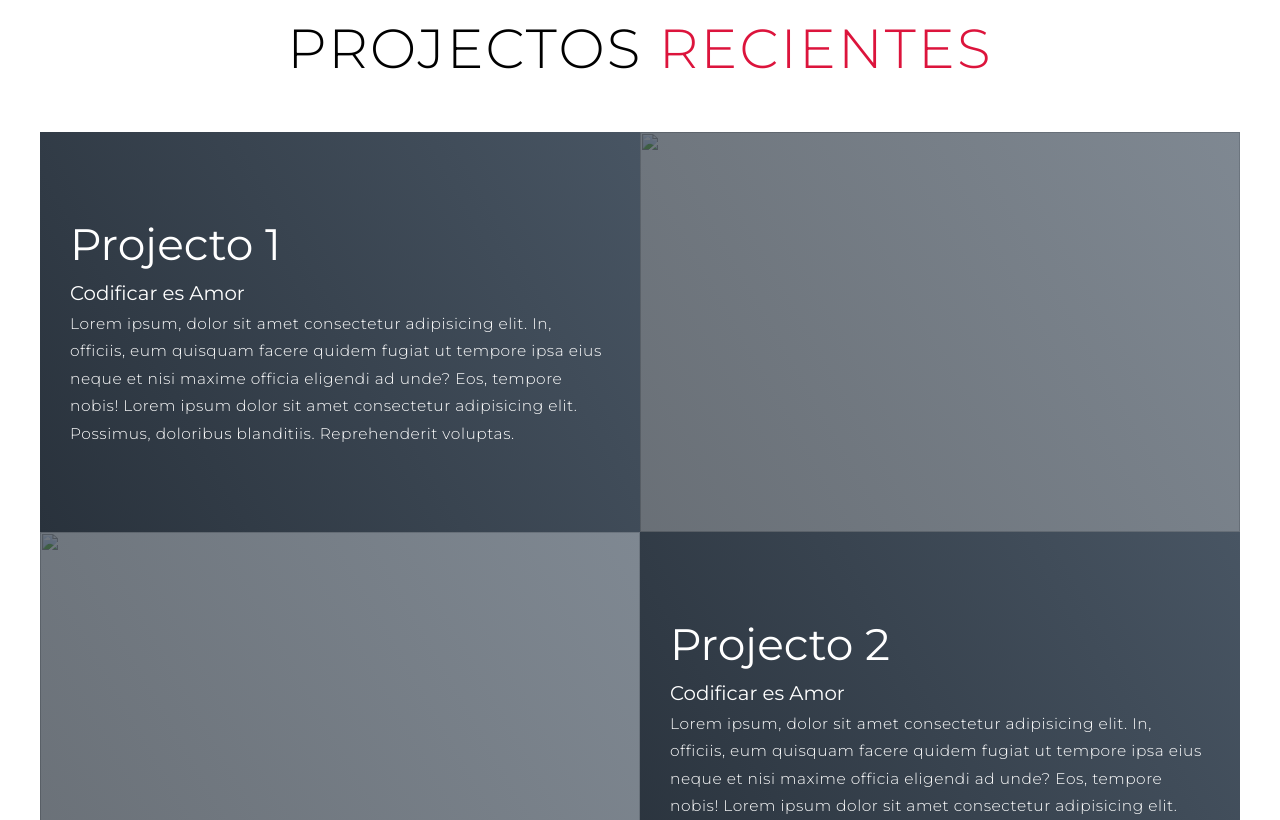
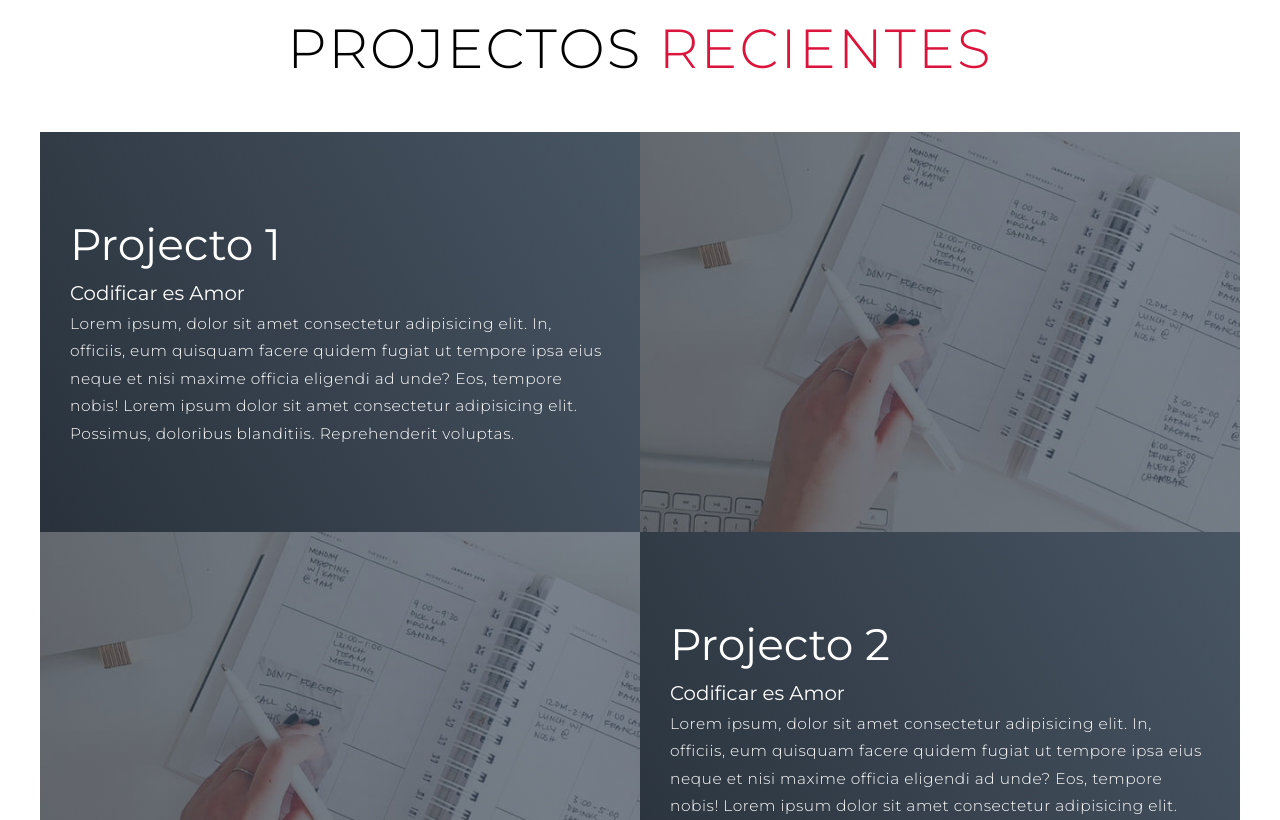
Before and after one commit to saularanguren/code-projects, a plain HTML site: page index.html in a window 1280 px wide. Shown: the part 1980-2800 px from the top of the page. Drawn offline with Linux system fonts and the light colour scheme.

Commit message:
añadiendo elementos al html y css

```diff
--- a/css/style.css
+++ b/css/style.css
@@ -239,7 +239,7 @@ p{
 /* Hero Section */
 
 #hero{
-    background-image: url(../img/hero-bg.png);
+    background-image: url(../img/hero-bg.jpg);
     background-size: cover;
     background-position: top center;
     position: relative;
--- a/index.html
+++ b/index.html
@@ -4,7 +4,15 @@
     <meta charset="UTF-8">
     <meta http-equiv="X-UA-Compatible" content="IE=edge">
     <meta name="viewport" content="width=device-width, initial-scale=1.0">
-    <title>Mi SitioWeb</title>
+    <meta name="title" content="Code Projects">
+    <meta name="author" content="Saul Aranguren">
+    <meta name="subject" content="Code Projects">
+    <meta name="description" content="Proyecto Code Projects">
+    <meta name="keywords" content="html, css, javascrpit, git, github, projects, code, web, proyecto, saul, aranguren, front-end, desarrollador">
+    <meta name="language" content="Spanish">
+    <meta name="distribution" content="Global">
+    <title>Code Projects</title>
+    <link rel="icon" href="img/img-folder.png">
     <link rel="stylesheet" href="css/style.css">
     <link href="https://fonts.googleapis.com/css2?family=Montserrat:wght@300;400&family=Raleway:wght@200;300&display=swap" rel="stylesheet">
 </head>
@@ -102,7 +110,7 @@
                         <p>Lorem ipsum, dolor sit amet consectetur adipisicing elit. In, officiis, eum quisquam facere quidem fugiat ut tempore ipsa eius neque et nisi maxime officia eligendi ad unde? Eos, tempore nobis! Lorem ipsum dolor sit amet consectetur adipisicing elit. Possimus, doloribus blanditiis. Reprehenderit voluptas.</p>
                     </div>
                     <div class="project-img">
-                        <img src="img/img-1.png" alt="">
+                        <img src="img/img-1.jpg" alt="">
                     </div>
                 </div>
                 <div class="project-item">
@@ -112,7 +120,7 @@
                         <p>Lorem ipsum, dolor sit amet consectetur adipisicing elit. In, officiis, eum quisquam facere quidem fugiat ut tempore ipsa eius neque et nisi maxime officia eligendi ad unde? Eos, tempore nobis! Lorem ipsum dolor sit amet consectetur adipisicing elit. Possimus, doloribus blanditiis. Reprehenderit voluptas.</p>
                     </div>
                     <div class="project-img">
-                        <img src="img/img-1.png" alt="">
+                        <img src="img/img-1.jpg" alt="">
                     </div>
                 </div>
                 <div class="project-item">
@@ -122,7 +130,7 @@
                         <p>Lorem ipsum, dolor sit amet consectetur adipisicing elit. In, officiis, eum quisquam facere quidem fugiat ut tempore ipsa eius neque et nisi maxime officia eligendi ad unde? Eos, tempore nobis! Lorem ipsum dolor sit amet consectetur adipisicing elit. Possimus, doloribus blanditiis. Reprehenderit voluptas.</p>
                     </div>
                     <div class="project-img">
-                        <img src="img/img-1.png" alt="">
+                        <img src="img/img-1.jpg" alt="">
                     </div>
                 </div>
                 <div class="project-item">
@@ -132,7 +140,7 @@
                         <p>Lorem ipsum, dolor sit amet consectetur adipisicing elit. In, officiis, eum quisquam facere quidem fugiat ut tempore ipsa eius neque et nisi maxime officia eligendi ad unde? Eos, tempore nobis! Lorem ipsum dolor sit amet consectetur adipisicing elit. Possimus, doloribus blanditiis. Reprehenderit voluptas.</p>
                     </div>
                     <div class="project-img">
-                        <img src="img/img-1.png" alt="">
+                        <img src="img/img-1.jpg" alt="">
                     </div>
                 </div>
                 <div class="project-item">
@@ -142,7 +150,7 @@
                         <p>Lorem ipsum, dolor sit amet consectetur adipisicing elit. In, officiis, eum quisquam facere quidem fugiat ut tempore ipsa eius neque et nisi maxime officia eligendi ad unde? Eos, tempore nobis! Lorem ipsum dolor sit amet consectetur adipisicing elit. Possimus, doloribus blanditiis. Reprehenderit voluptas.</p>
                     </div>
                     <div class="project-img">
-                        <img src="img/img-1.png" alt="">
+                        <img src="img/img-1.jpg" alt="">
                     </div>
                 </div>
             </div>
@@ -155,7 +163,7 @@
         <div class="about container">
             <div class="col-left">
                 <div class="about-img">
-                    <img src="img/img-2.png" alt="">
+                    <img src="img/img-2.jpg" alt="">
                 </div>
             </div>
             <div class="col-right">
```
Also changed, not shown: img/img-folder.png (added).
